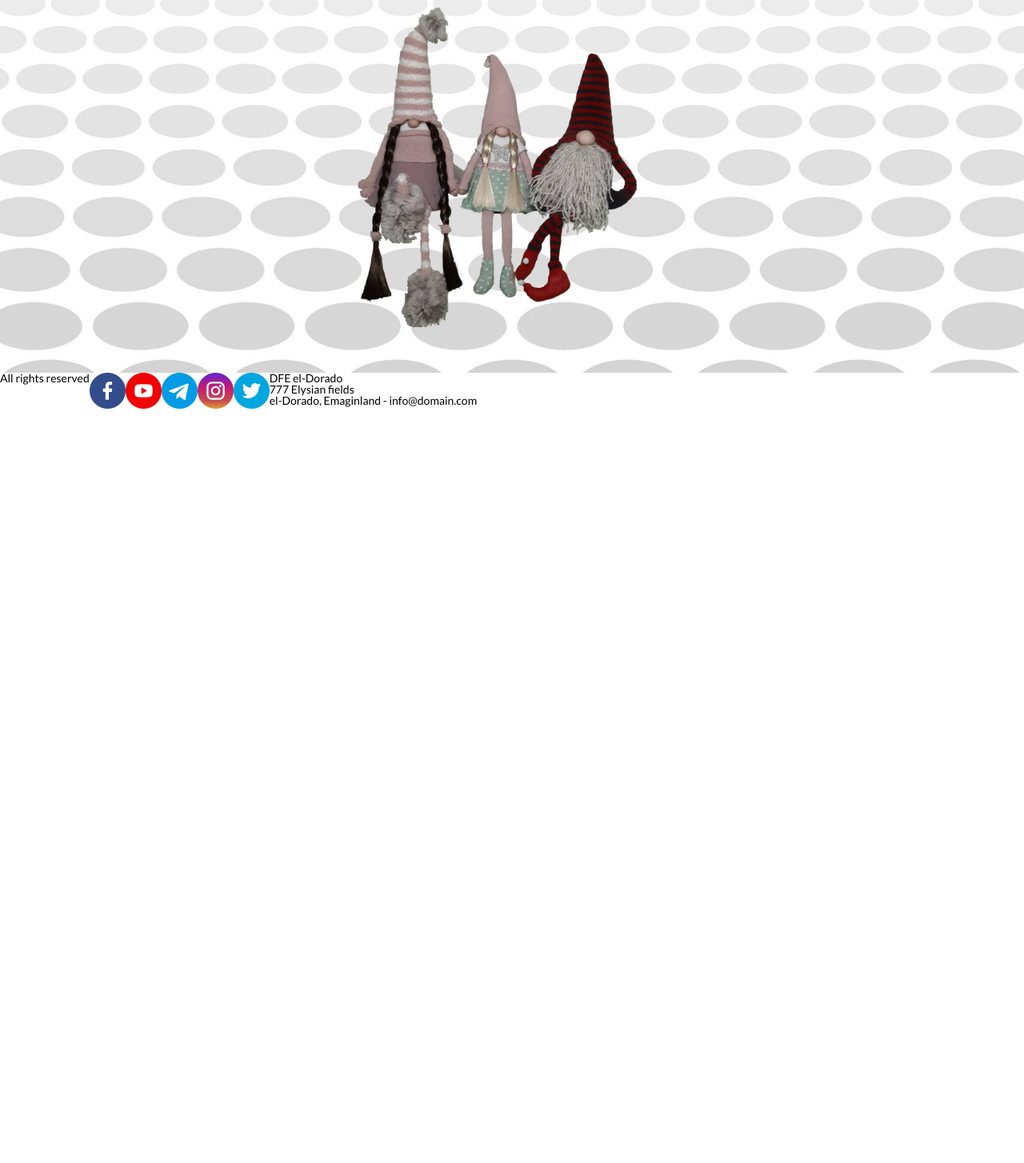
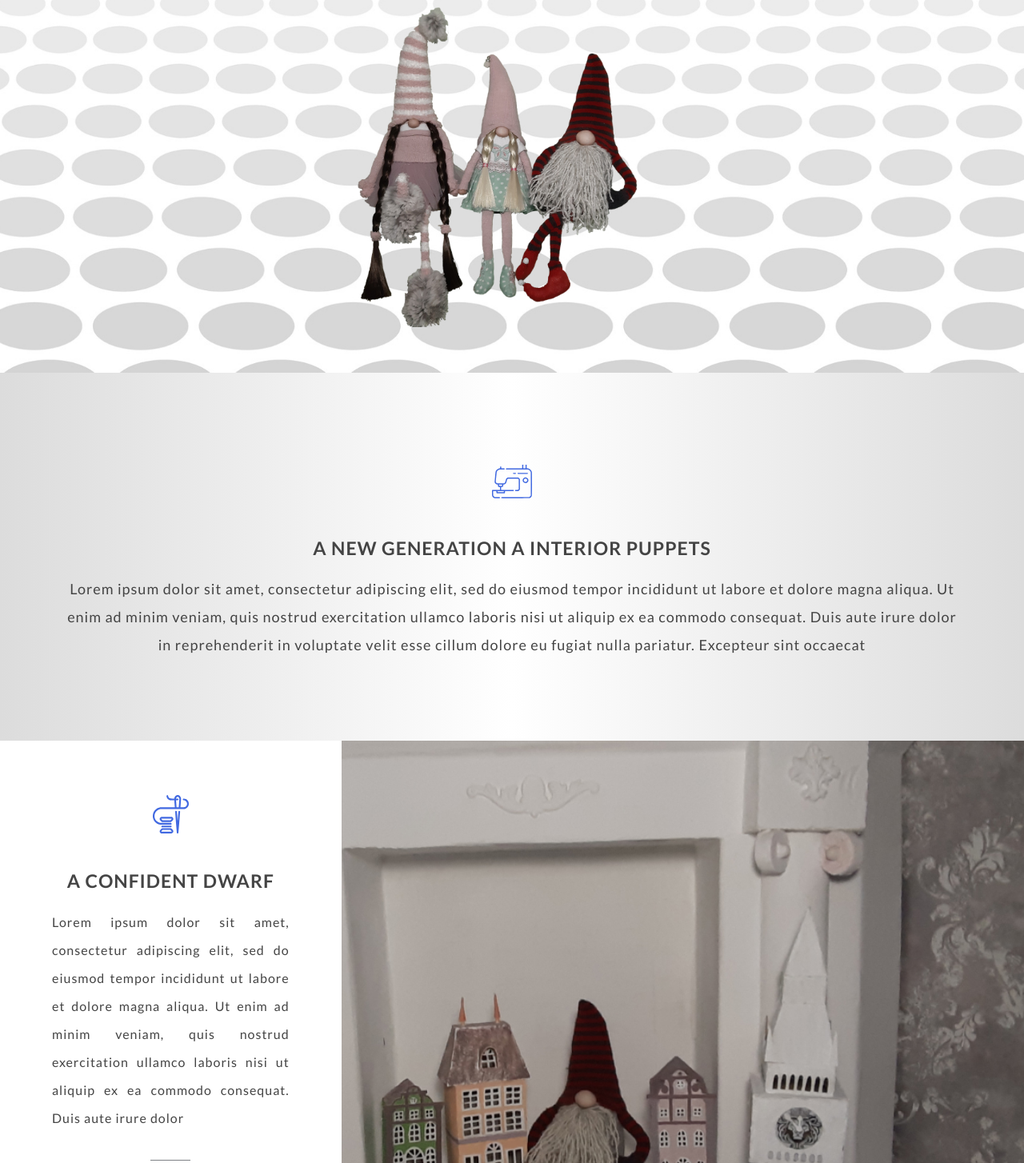
Before and after one commit to Iv2web/PFE, a plain HTML site: page index.html in a window 1280 px wide. Shown: the part 334-1788 px from the top of the page at 80% size. Before the commit the page ends 845 px from the top, so only its background shows below. Drawn offline with nearby package versions, Linux system fonts and the light colour scheme.

Commit message:
added sections pupets

```diff
--- a/index.html
+++ b/index.html
@@ -40,9 +40,57 @@
             </div>
          </div>
 
-         <div class="content"></div>
+         <div class="content">
 
-         <footer class="footer">
+            <section class="introduction">
+               <div class="container">
+                  <div class="introduction__block block">
+                     <div class="block__icon">
+                        <img src="img/icon-block/icon-1.svg" alt="">
+                     </div>
+                     <h1 class="block__title">A new generation a interior puppets</h1>
+                     <div class="block__text">
+                        <p>Lorem ipsum dolor sit amet, consectetur adipiscing elit, sed do eiusmod tempor incididunt ut labore et dolore magna aliqua. Ut enim ad minim veniam, quis nostrud exercitation ullamco laboris nisi ut aliquip ex ea commodo consequat. Duis aute irure dolor in reprehenderit in voluptate velit esse cillum dolore eu fugiat nulla pariatur. Excepteur sint occaecat</p>
+                     </div>
+                  </div>
+               </div>
+            </section>
+
+            <section class="pupets pupets__rev">
+               <div class="pupets__row">
+                  <div class="pupets__column pupets__column_b">
+                     <a href="" class="pupets__item item">
+                        <span class="item__logo">
+                           <img src="img/icons-exgb/icon-1.png" alt="">
+                        </span>
+                        <span class="item__image ibg">
+                           <img src="img/images/block-1-b.jpg" alt="">
+                        </span>
+                     </a>
+                  </div>
+                  <div class="pupets__column">
+                     <div class="pupets__content block">
+                        <div class="block__icon">
+                           <img src="img/icon-block/icon-2.svg" alt="">
+                        </div>
+                        <h2 class="block__title">a confident dwarf</h2>
+                        <div class="block__text block__text_j">
+                           <p>Lorem ipsum dolor sit amet, consectetur adipiscing elit, sed do eiusmod tempor incididunt ut labore et dolore magna aliqua. Ut enim ad minim veniam, quis nostrud exercitation ullamco laboris nisi ut aliquip ex ea commodo consequat. Duis aute irure dolor </p>
+                        </div>
+                     </div>
+                     <div class="pupets__image ibg">
+                        <img src="img/images/block-1-s.jpg" alt="">
+                     </div>
+
+                  </div>
+               </div>
+            </section>
+
+
+
+         </div>
+
+         <!-- <footer class="footer">
             <div class="footer__row">
                <div class="footer__rights">
                   <p>All rights reserved</p>
@@ -74,7 +122,7 @@
                   <p> el-Dorado, Emaginland - info@domain.com</p>
                </div>
             </div>
-         </footer>
+         </footer> -->
       </main>
    </div>
 
--- a/style/_variables.scss
+++ b/style/_variables.scss
@@ -1,4 +1,5 @@
 $dark: #4d4d4d;
-//$antracit: #353738;
+$antracit: #444444;
 $telegrey: #7e8185;
 $smoky: #dcdcdc;
+$white: #fff;
--- a/style/style.scss
+++ b/style/style.scss
@@ -49,6 +49,20 @@ $minwidth: 320px;
   }
 }
 
+.main-screen {
+  flex: 1 0 100%;
+  position: relative;
+  &__bg {
+    position: absolute;
+    width: 100%;
+    height: 100%;
+    top: 0px;
+    left: 0px;
+  }
+}
+
+//< END MAIN BLOCK >=================================================================
+//< START HEADER >=================================================================
 .header {
   position: absolute;
   width: 100%;
@@ -225,11 +239,93 @@ $minwidth: 320px;
 .link-menu-3 {
   letter-spacing: 3px;
 }
+//< END HEADER >=================================================================
+//< START CONTENT >=================================================================
+.content {
+}
+.introduction {
+  background: linear-gradient(to right, $smoky, $white, $smoky);
+  padding: 115px 0px 102px 0px;
+  &__block {
+  }
+}
+.block {
+  text-align: center;
+  &__icon {
+    margin: 0px 0px 45px 0px;
+  }
 
-.main-screen {
-  flex: 1 0 100%;
+  &__title {
+    margin: 0px 0px 20px 0px;
+    font-weight: bold;
+    font-size: 23px;
+    line-height: 28px;
+    letter-spacing: 1px;
+    text-transform: uppercase;
+    color: $antracit;
+  }
+
+  &__text {
+    font-size: 18px;
+    line-height: 35px;
+    letter-spacing: 1px;
+    color: $antracit;
+    &_j {
+      font-size: 16px;
+      text-align: justify;
+      &::after {
+        content: "";
+        display: block;
+        margin: 35px auto 0 auto;
+        width: 50px;
+        height: 1px;
+        background-color: $telegrey;
+      }
+    }
+  }
+}
+
+//========================================================================
+.pupets {
+  &__rev {
+    .pupets__column {
+      order: 1;
+      &_b {
+        order: 2;
+      }
+    }
+  }
+  &__row {
+    display: flex;
+  }
+
+  &__column {
+    flex: 0 1 33.333%;
+
+    &_b {
+      flex: 0 1 66.667%;
+    }
+  }
+
+  &__item {
+  }
+
+  &__content {
+    padding: 68px 65px 55px 65px;
+  }
+
+  &__image {
+    padding: 0px 0px 33.335% 0px;
+  }
+}
+.item {
   position: relative;
-  &__bg {
+  display: block;
+  height: 100%;
+  &__logo {
+  }
+
+  &__image {
     position: absolute;
     width: 100%;
     height: 100%;
@@ -237,14 +333,25 @@ $minwidth: 320px;
     left: 0px;
   }
 }
+.block {
+  &__icon {
+  }
 
-.content {
+  &__title {
+  }
+
+  &__text {
+  }
 }
+
+//< END  CONTENT >=================================================================
+//< END MAIN BLOCK >=================================================================
+
+//< START FOOTER >=================================================================
 
 .footer {
   &__row {
     display: flex;
-    flex: 1 1 33.333%;
   }
 
   &__rights {
@@ -267,18 +374,9 @@ $minwidth: 320px;
   &__link {
   }
 }
-
-//< END MAIN BLOCK >=================================================================
-//< START HEADER >=================================================================
-
-//< END HEADER >=================================================================
-//< START CONTENT >=================================================================
-
-//< END  CONTENT >=================================================================
-//< END MAIN BLOCK >=================================================================
+//< END FOOTER >=================================================================
 
 // burger of one spans
-
 /*
 .icon-menu {
   display: none;
```
Also changed, not shown: img/icon-block/icon-1.svg (added), img/icon-block/icon-2.svg (added), img/icon-block/icon-3.svg (added), img/icon-block/icon-4.svg (added), img/icon-social/icon-1.png (renamed from img/icons/icon-1.png), img/icon-social/icon-2.png (renamed from img/icons/icon-2.png), img/icon-social/icon-3.png (renamed from img/icons/icon-3.png), img/icon-social/icon-4.png (renamed from img/icons/icon-4.png), img/icon-social/icon-5.png (renamed from img/icons/icon-5.png), img/icons-exgb/icon-1.png (added), img/images/block-1-b.jpg (added), img/images/block-1-s.jpg (added), style/style.css, 1 other file.
